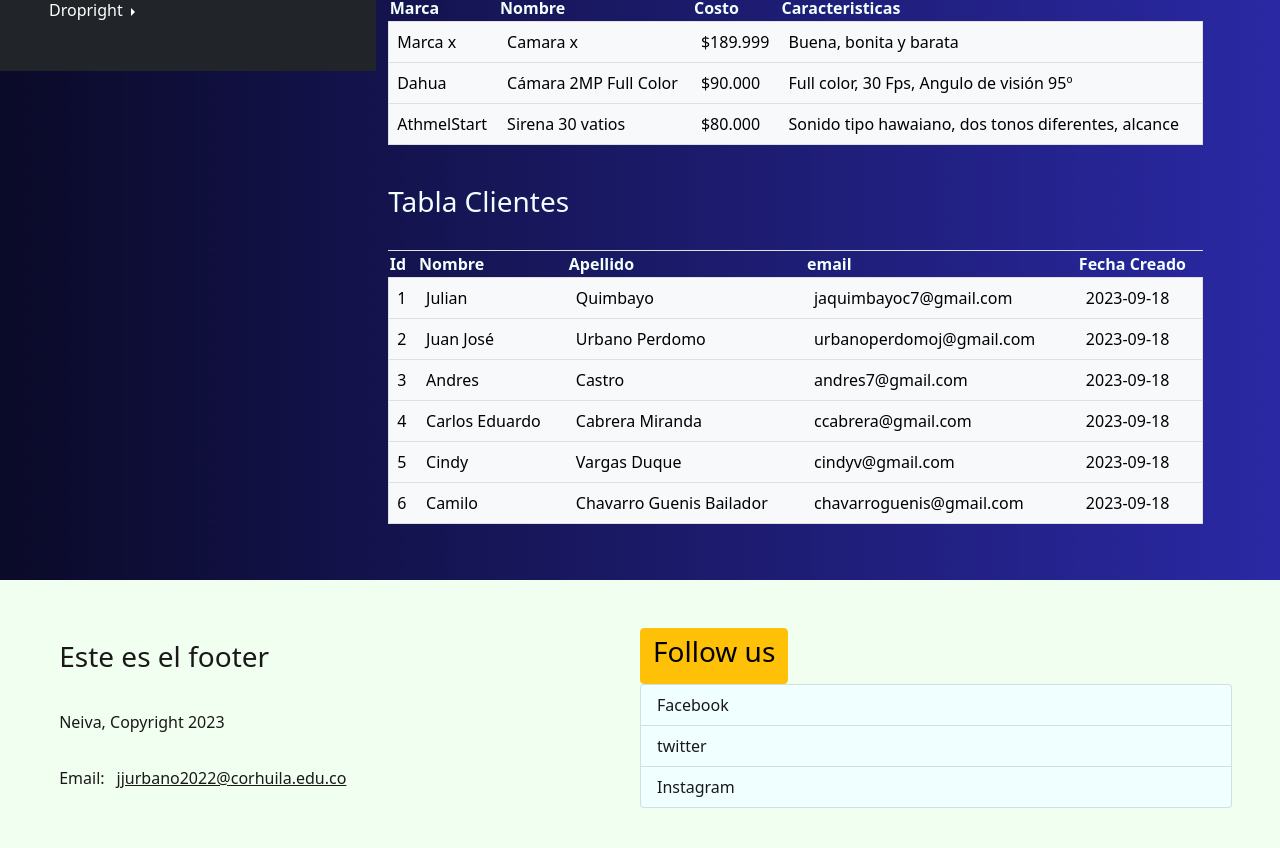
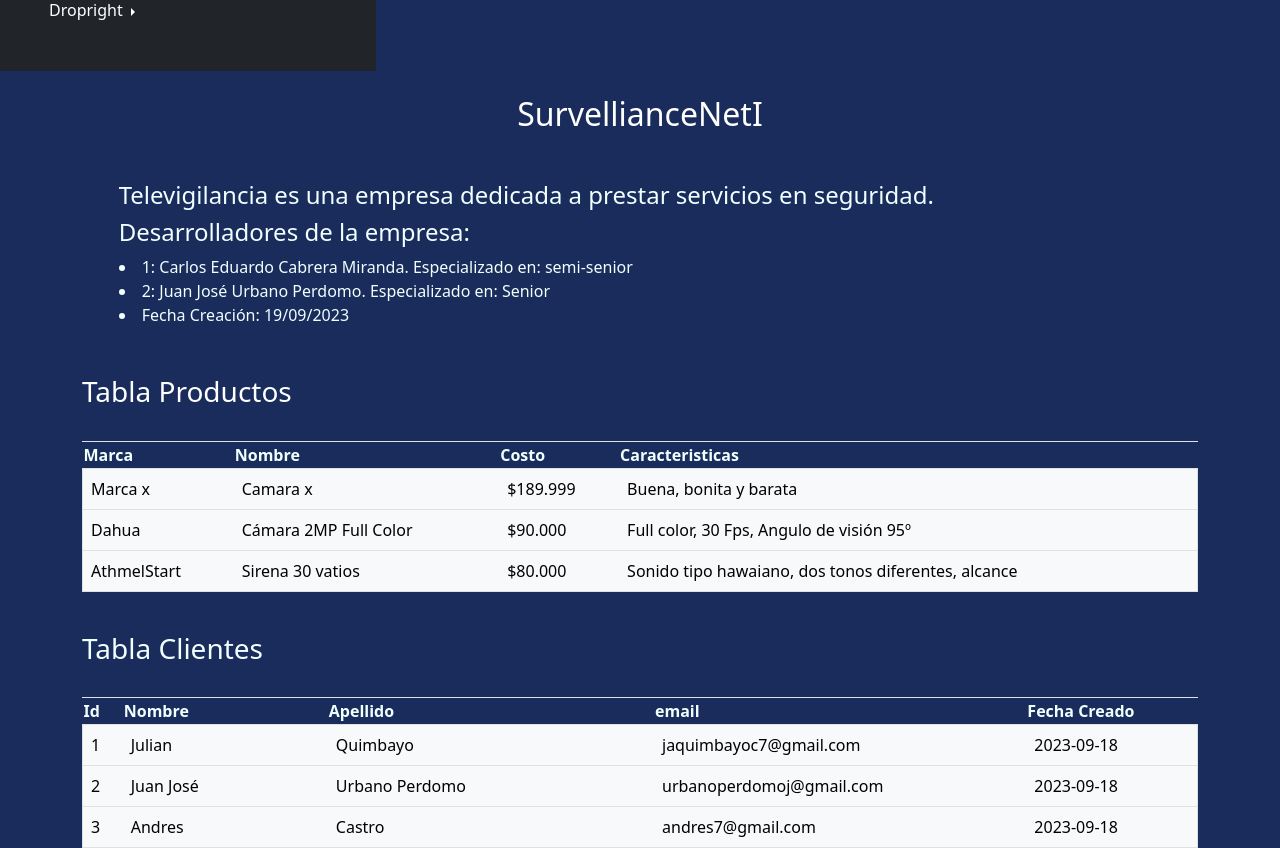
Before and after one commit to CarlosEduardoCabreraMiranda/FrontendSurvellianceNetI, an Angular app: page / in a window 1280 px wide. Shown: the part 432-1280 px from the top of the page. Built offline with nearby package versions, Linux system fonts and the light colour scheme.

Commit message:
Modifique el color de fondo

```diff
--- a/src/app/app.component.html
+++ b/src/app/app.component.html
@@ -1,13 +1,15 @@
+<app-header></app-header>
 <div class="contenedorTotal">
-    <app-header></app-header>
+
     <div class="contenedorCentro">
         <left-app></left-app>
-        <div class="contenedorDerecha d-flex flex-column">
-            <body-app></body-app>
-            <app-clientes></app-clientes>
-        </div>
     </div>
-    <footer-app></footer-app>
+    <body>
+        <body-app></body-app>
+        <app-clientes></app-clientes>
+        <footer-app></footer-app>
+    </body>
+
 
 
 </div>
--- a/src/app/body/body.component.html
+++ b/src/app/body/body.component.html
@@ -1,19 +1,19 @@
-<div class="container 1"><BR>
-    <div class="centrar-body">
+<div class="container col-sm-12 col-md-5 col-lg-5 col-xl-10"><BR>
+    <figure class="text-center">
+        <h2 style="color:white;">SurvellianceNetI</h2><BR>
+    </figure>
+    <div class="row">
         <h4 style="color:azure"> {{title}} es una empresa dedicada a prestar servicios en seguridad.</h4>
         <h4 style="color:azure"> Desarrolladores de la empresa:</h4>
         <li>1: {{desarrolladores[0].nombre}}. Especializado en: {{desarrolladores[0].campo}}</li>
         <li>2: {{desarrolladores[1].nombre}}. Especializado en: {{desarrolladores[1].campo}}</li>
         <li>Fecha Creación: {{fechaCreacion}}</li>
      </div>
-     </div>
+</div>
      <BR>
        <div class="container 1"><BR>
             <div class="row">
                 <div class="col-sm-12 col-md-5 col-lg-5 col-xl-10 ">
-                    <figure class="text-center">
-                        <h2 style="color:white;">SurvellianceNetI</h2><BR>
-                    </figure>
                     <h3 style="color: white">Tabla Productos</h3><BR>
                 </div>
             </div>
@@ -48,3 +48,4 @@
             </tbody>
         </table><BR>
     </div>
+</div>
--- a/src/app/footer/footer.component.css
+++ b/src/app/footer/footer.component.css
@@ -1,21 +1,20 @@
 
 .footerPositionLC{
-      /* position: absolute;   */
     bottom: 0px;
     width: 100%;
 }
 
 
 .footerbg{
-background-color: honeydew;
+background-color: #B8DFF0;
 }
 
 .c1{
-width: 50%;
+width: 65%;
 }
 
 .c2{
-width: 50%;
+width: 25%;
 }
 /* Inico Ids propias */
 #lightText{
--- a/src/styles.css
+++ b/src/styles.css
@@ -1,6 +1,6 @@
 /* You can add global styles to this file, and also import other style files */
 body {
-  background-image: url('imagenes/FondoPagina.png');
+  background-color:#1A2C5B;
   height: 150vh;
   background-size: cover;
   background-position: center;
```
Also changed, not shown: imagenes/FondoPagina.png (deleted).
